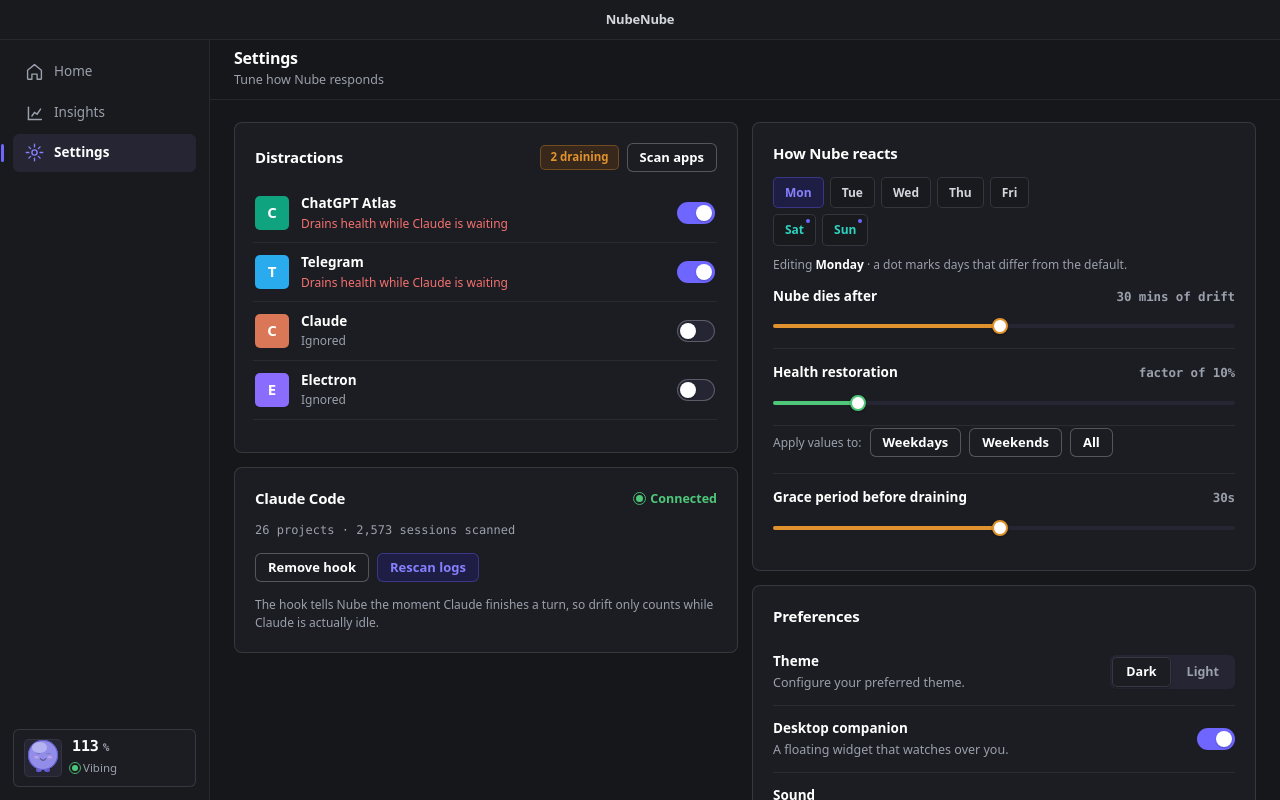
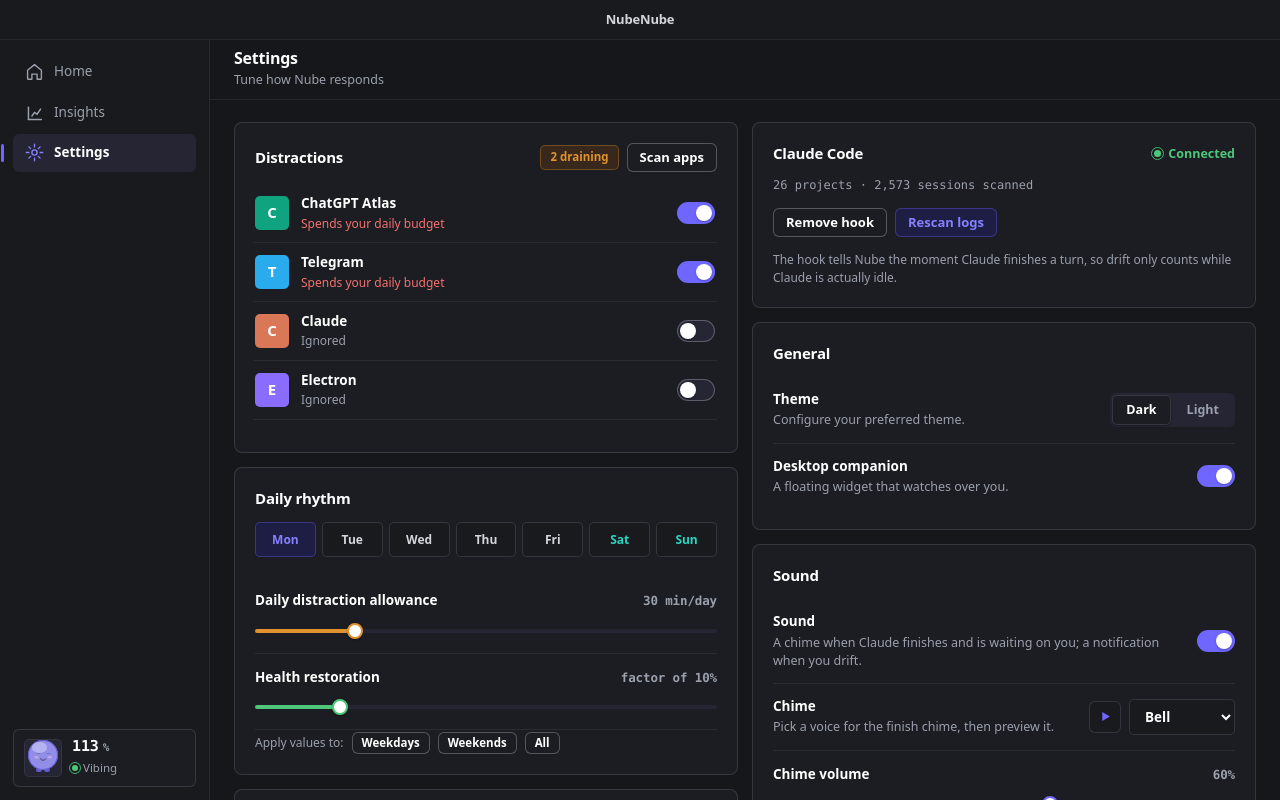
Before and after one commit to algebananazzzzz/nubenube, a React (Vite) app: page /#/settings in a window 1280 px wide. Built offline with nearby package versions, Linux system fonts and the light colour scheme.

Commit message:
feat(settings): daily-allowance label + drain multiplier slider
Change-Id: Id70f37cbaf161bbb0e84b56a9741580ea4938031

```diff
--- a/src/pages/Settings.tsx
+++ b/src/pages/Settings.tsx
@@ -43,7 +43,7 @@
       <div style={{ flex: 1, minWidth: 0 }}>
         <div style={{ fontSize: 13.5, fontWeight: 600, color: 'var(--ink)' }}>{name}</div>
         <div style={{ fontSize: 12, color: on ? 'var(--critical)' : 'var(--faint)', fontWeight: 500, marginTop: 1 }}>
-          {on ? 'Drains health while Claude is waiting' : 'Ignored'}
+          {on ? 'Spends your daily budget' : 'Ignored'}
         </div>
       </div>
       <Toggle on={on} onChange={onToggle} />
@@ -96,22 +96,18 @@
 }
 
 const DAY_LABELS = ['Mon', 'Tue', 'Wed', 'Thu', 'Fri', 'Sat', 'Sun']
-const DAY_FULL = ['Monday', 'Tuesday', 'Wednesday', 'Thursday', 'Friday', 'Saturday', 'Sunday']
 const WEEKDAYS = [0, 1, 2, 3, 4]
 const WEEKEND = [5, 6]
 const ALL_DAYS = [0, 1, 2, 3, 4, 5, 6]
 
-// "How Nube reacts": the two rate knobs are per-weekday — pick a day and edit, or
-// apply the day's values to a whole group. Grace stays a single global knob.
-function HowNubeReacts({ sens, save }: { sens: Sensitivity; save: (patch: Partial<SettingsT>) => Promise<void> }) {
+// "Daily rhythm": the two rate knobs are per-weekday — pick a day and edit, or
+// apply the day's values to a whole group. Grace is split out as a global knob.
+function DailyRhythm({ sens, save }: { sens: Sensitivity; save: (patch: Partial<SettingsT>) => Promise<void> }) {
   const [day, setDay] = useState(() => (new Date().getDay() + 6) % 7) // 0=Mon … 6=Sun
   const overrides = sens.dayOverrides ?? []
   const ovr = (wd: number) => overrides.find((o) => o.weekday === wd)
   const ttdFor = (wd: number) => ovr(wd)?.timeToDeathMin ?? sens.timeToDeathMin
   const ratioFor = (wd: number) => ovr(wd)?.healDrainRatio ?? sens.healDrainRatio
-  const differs = (wd: number) =>
-    Math.round(ttdFor(wd)) !== Math.round(sens.timeToDeathMin) ||
-    Math.round(ratioFor(wd) * 100) !== Math.round(sens.healDrainRatio * 100)
 
   const writeOverrides = (next: DayOverride[]) =>
     void save({ sensitivity: { ...sens, dayOverrides: next.sort((a, b) => a.weekday - b.weekday) } })
@@ -138,35 +134,44 @@
         onClick={() => setDay(wd)}
         className="nn-ui"
         style={{
-          position: 'relative', padding: '6px 11px', borderRadius: 'var(--r-sm)', fontSize: 12, fontWeight: 600, cursor: 'pointer',
+          padding: '8px 6px', borderRadius: 'var(--r-sm)', fontSize: 12, fontWeight: 600, cursor: 'pointer', textAlign: 'center',
           border: `1px solid ${on ? 'var(--accent-border)' : 'var(--line)'}`,
           background: on ? 'var(--accent-surface)' : 'var(--surface-faint)',
           color: on ? 'var(--accent-text)' : weekend ? 'var(--teal)' : 'var(--text)',
         }}
       >
         {DAY_LABELS[wd]}
-        {differs(wd) && <span style={{ position: 'absolute', top: 4, right: 5, width: 4, height: 4, borderRadius: '50%', background: on ? 'var(--accent-text)' : 'var(--accent)' }} />}
       </button>
     )
   }
 
   return (
     <Card pad={20}>
-      <SectionTitle>How Nube reacts</SectionTitle>
-      <div style={{ display: 'flex', gap: 6, flexWrap: 'wrap' }}>{WEEKDAYS.map(chip)}</div>
-      <div style={{ display: 'flex', gap: 6, flexWrap: 'wrap', marginTop: 6 }}>{WEEKEND.map(chip)}</div>
-      <div style={{ fontSize: 12, color: 'var(--faint)', marginTop: 10 }}>
-        Editing <b style={{ color: 'var(--ink)' }}>{DAY_FULL[day]}</b> · a dot marks days that differ from the default.
+      <SectionTitle>Daily rhythm</SectionTitle>
+      <div style={{ display: 'grid', gridTemplateColumns: 'repeat(7, minmax(0, 1fr))', gap: 6, marginBottom: 20 }}>{ALL_DAYS.map(chip)}</div>
+      <SliderRow title="Daily distraction allowance" value={Math.round(ttdFor(day))} min={5} max={120} step={5} onChange={(v) => upsertDay(day, { timeToDeathMin: v })} accent="var(--warning)" fmt={(v) => `${v} min/day`} />
+      <SliderRow title="Health restoration" value={Math.round(ratioFor(day) * 100)} min={1} max={50} step={1} onChange={(v) => upsertDay(day, { healDrainRatio: v / 100 })} accent="var(--success)" fmt={(v) => `factor of ${v}%`} />
+      <div style={{ display: 'flex', alignItems: 'center', gap: 8, flexWrap: 'wrap', padding: '2px 0 0' }}>
+        <span style={{ fontSize: 12, color: 'var(--faint)' }}>Apply values to:</span>
+        <Btn variant="line" size="sm" style={{ padding: '4px 9px', fontSize: 11.5 }} onClick={() => applyToDays(WEEKDAYS)}>Weekdays</Btn>
+        <Btn variant="line" size="sm" style={{ padding: '4px 9px', fontSize: 11.5 }} onClick={() => applyToDays(WEEKEND)}>Weekends</Btn>
+        <Btn variant="line" size="sm" style={{ padding: '4px 9px', fontSize: 11.5 }} onClick={() => applyToDays(ALL_DAYS)}>All</Btn>
       </div>
-      <SliderRow title="Nube dies after" value={Math.round(ttdFor(day))} min={1} max={60} step={1} onChange={(v) => upsertDay(day, { timeToDeathMin: v })} accent="var(--warning)" fmt={(v) => `${v} mins of drift`} />
-      <SliderRow title="Health restoration" value={Math.round(ratioFor(day) * 100)} min={1} max={50} step={1} onChange={(v) => upsertDay(day, { healDrainRatio: v / 100 })} accent="var(--success)" fmt={(v) => `factor of ${v}%`} />
-      <div style={{ display: 'flex', alignItems: 'center', gap: 8, flexWrap: 'wrap', padding: '2px 0 16px', borderBottom: '1px solid var(--line-faint)' }}>
-        <span style={{ fontSize: 12, color: 'var(--faint)' }}>Apply values to:</span>
-        <Btn variant="line" size="sm" onClick={() => applyToDays(WEEKDAYS)}>Weekdays</Btn>
-        <Btn variant="line" size="sm" onClick={() => applyToDays(WEEKEND)}>Weekends</Btn>
-        <Btn variant="line" size="sm" onClick={() => applyToDays(ALL_DAYS)}>All</Btn>
+    </Card>
+  )
+}
+
+// Global (not per-day): grace before a waiting turn escalates the drain, and how
+// much harder distraction hits while a turn is waiting on you.
+function DriftPenalty({ sens, save }: { sens: Sensitivity; save: (patch: Partial<SettingsT>) => Promise<void> }) {
+  return (
+    <Card pad={20}>
+      <SectionTitle>Drift penalty</SectionTitle>
+      <div style={{ fontSize: 12.5, color: 'var(--faint)', lineHeight: 1.5, marginBottom: 4 }}>
+        Distractions always spend your daily budget. When Claude has finished and is waiting on you, they spend it faster.
       </div>
-      <SliderRow title="Grace period before draining" value={sens.graceSecs} min={1} max={60} step={1} onChange={(v) => void save({ sensitivity: { ...sens, graceSecs: v } })} accent="var(--warning)" fmt={(v) => `${v}s`} last />
+      <SliderRow title="Grace before a waiting turn counts" value={sens.graceSecs} min={1} max={60} step={1} onChange={(v) => void save({ sensitivity: { ...sens, graceSecs: v } })} accent="var(--warning)" fmt={(v) => `${v}s`} />
+      <SliderRow title="Drain multiplier while waiting" value={sens.waitingMultiplier} min={1} max={10} step={0.5} onChange={(v) => void save({ sensitivity: { ...sens, waitingMultiplier: v } })} accent="var(--critical)" fmt={(v) => `${v}×`} last />
     </Card>
   )
 }
@@ -273,7 +278,7 @@
   return (
     <div>
       <div style={{ display: 'grid', gridTemplateColumns: 'repeat(auto-fit, minmax(min(100%, 320px), 1fr))', gap: 14, alignItems: 'start' }}>
-        {/* LEFT */}
+        {/* LEFT — focus behaviour: what drains the Nube, then how it reacts */}
         <div style={{ display: 'flex', flexDirection: 'column', gap: 14 }}>
           <Card pad={20}>
             <SectionTitle right={<div style={{ display: 'flex', alignItems: 'center', gap: 8 }}><Pill tone="amber" style={{ fontSize: 11.5 }}>{tagged.length} draining</Pill><Btn variant="line" size="sm" onClick={scan}>{scanning ? 'Scanning…' : 'Scan apps'}</Btn></div>}>
@@ -287,6 +292,12 @@
             </div>
           </Card>
 
+          <DailyRhythm sens={sens} save={save} />
+          <DriftPenalty sens={sens} save={save} />
+        </div>
+
+        {/* RIGHT — the app: connection, appearance, sound, maintenance */}
+        <div style={{ display: 'flex', flexDirection: 'column', gap: 14 }}>
           <Card pad={20}>
             <SectionTitle right={<span style={{ display: 'inline-flex', alignItems: 'center', gap: 7, fontSize: 12.5, fontWeight: 600, color: connection?.connected ? 'var(--success)' : 'var(--faint)' }}><Dot tone={connection?.connected ? 'var(--success)' : 'var(--faint)'} size={7} pulse={connection?.connected} /> {connection?.connected ? 'Connected' : 'Not connected'}</span>}>
               Claude Code
@@ -300,21 +311,20 @@
               The hook tells Nube the moment Claude finishes a turn, so drift only counts while Claude is actually idle.
             </div>
           </Card>
-        </div>
-
-        {/* RIGHT */}
-        <div style={{ display: 'flex', flexDirection: 'column', gap: 14 }}>
-          <HowNubeReacts sens={sens} save={save} />
 
           <Card pad={20}>
-            <SectionTitle>Preferences</SectionTitle>
+            <SectionTitle>General</SectionTitle>
             <PrefRow title="Theme" desc="Configure your preferred theme.">
               <SegTabs<Theme> tabs={[{ key: 'dark', label: 'Dark' }, { key: 'light', label: 'Light' }]} value={theme} onChange={(v) => setPref('theme', v)} size="sm" />
             </PrefRow>
-            <PrefRow title="Desktop companion" desc="A floating widget that watches over you.">
+            <PrefRow title="Desktop companion" desc="A floating widget that watches over you." last>
               <Toggle on={companion} onChange={(v) => setPref('companion', v)} />
             </PrefRow>
-            <PrefRow title="Sound" desc="A chime when Claude finishes and is waiting on you; a notification when you drift.">
+          </Card>
+
+          <Card pad={20}>
+            <SectionTitle>Sound</SectionTitle>
+            <PrefRow title="Sound" desc="A chime when Claude finishes and is waiting on you; a notification when you drift." last={!sound}>
               <Toggle on={sound} onChange={(v) => setPref('sound', v)} />
             </PrefRow>
             {sound && (
@@ -342,7 +352,7 @@
               <SliderRow title="Chime volume" value={Math.round(chimeVolume * 100)} min={0} max={100} step={5} onChange={(v) => setPref('chimeVolume', v / 100)} accent="var(--accent)" fmt={(v) => `${v}%`} />
             )}
             {sound && (
-              <PrefRow title="Notification sound" desc="Plays when you drift to a distraction app.">
+              <PrefRow title="Notification sound" desc="Plays when you drift to a distraction app." last>
                 <div style={{ display: 'flex', alignItems: 'center', gap: 8 }}>
                   {settings.notificationSoundName && settings.notificationSoundPath ? (
                     <>
@@ -365,7 +375,11 @@
                 {notifSoundError && <div style={{ fontSize: 12, color: 'var(--critical)', marginTop: 6 }}>{notifSoundError}</div>}
               </PrefRow>
             )}
-            <PrefRow title="Updates" desc={`v${version}`} last>
+          </Card>
+
+          <Card pad={20}>
+            <SectionTitle right={<Pill style={{ fontSize: 11.5 }}>v{version}</Pill>}>Updates</SectionTitle>
+            <PrefRow title="Release channel" desc="Beta builds get new features sooner." last>
               <div style={{ display: 'flex', alignItems: 'center', gap: 8 }}>
                 <SegTabs<UpdateChannel> tabs={[{ key: 'stable', label: 'Stable' }, { key: 'beta', label: 'Beta' }]} value={updateChannel} onChange={(v) => setPref('updateChannel', v)} size="sm" />
                 <Btn variant="line" size="sm" onClick={() => void onCheckUpdates()} disabled={checking}>{checking ? 'Checking…' : 'Check'}</Btn>
```
